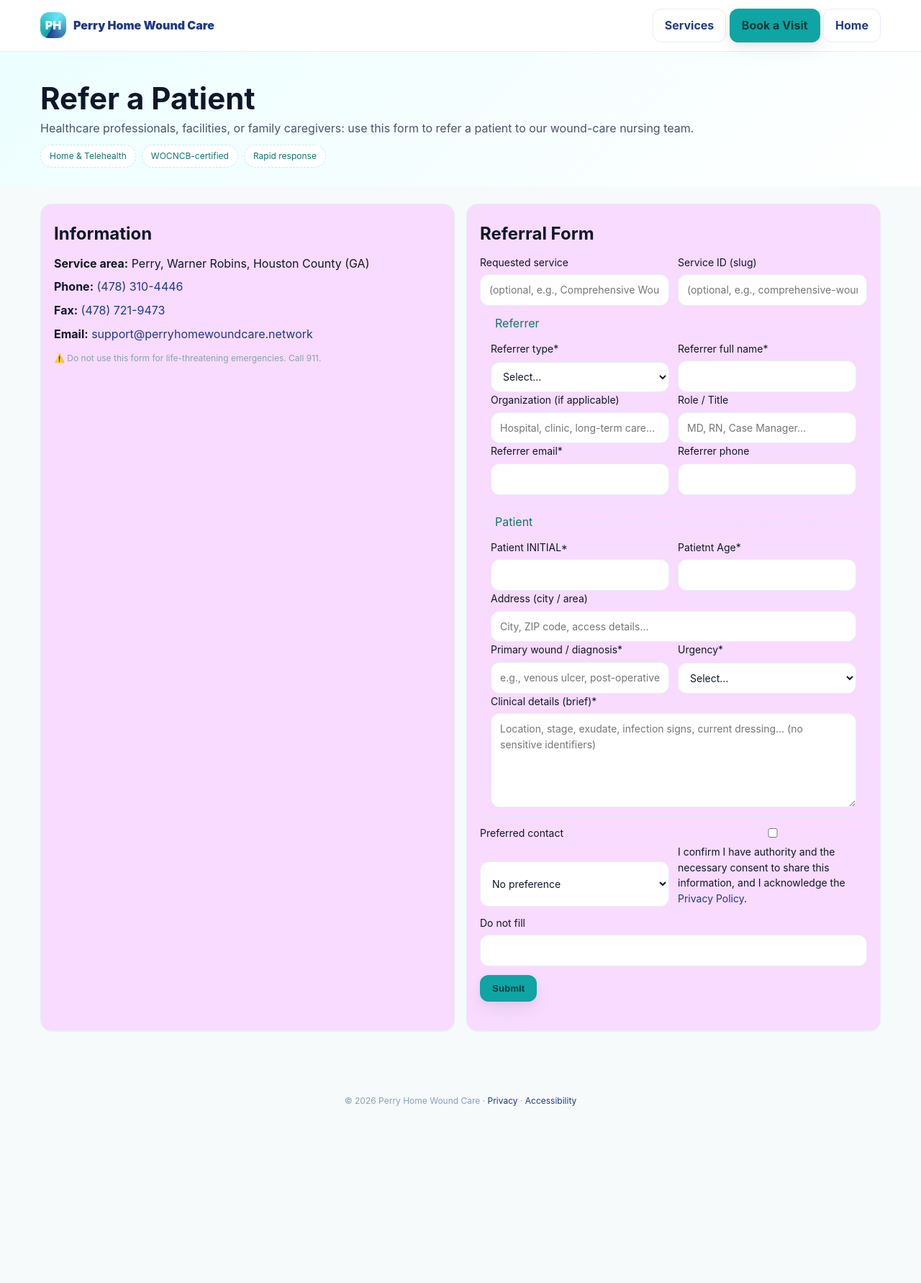
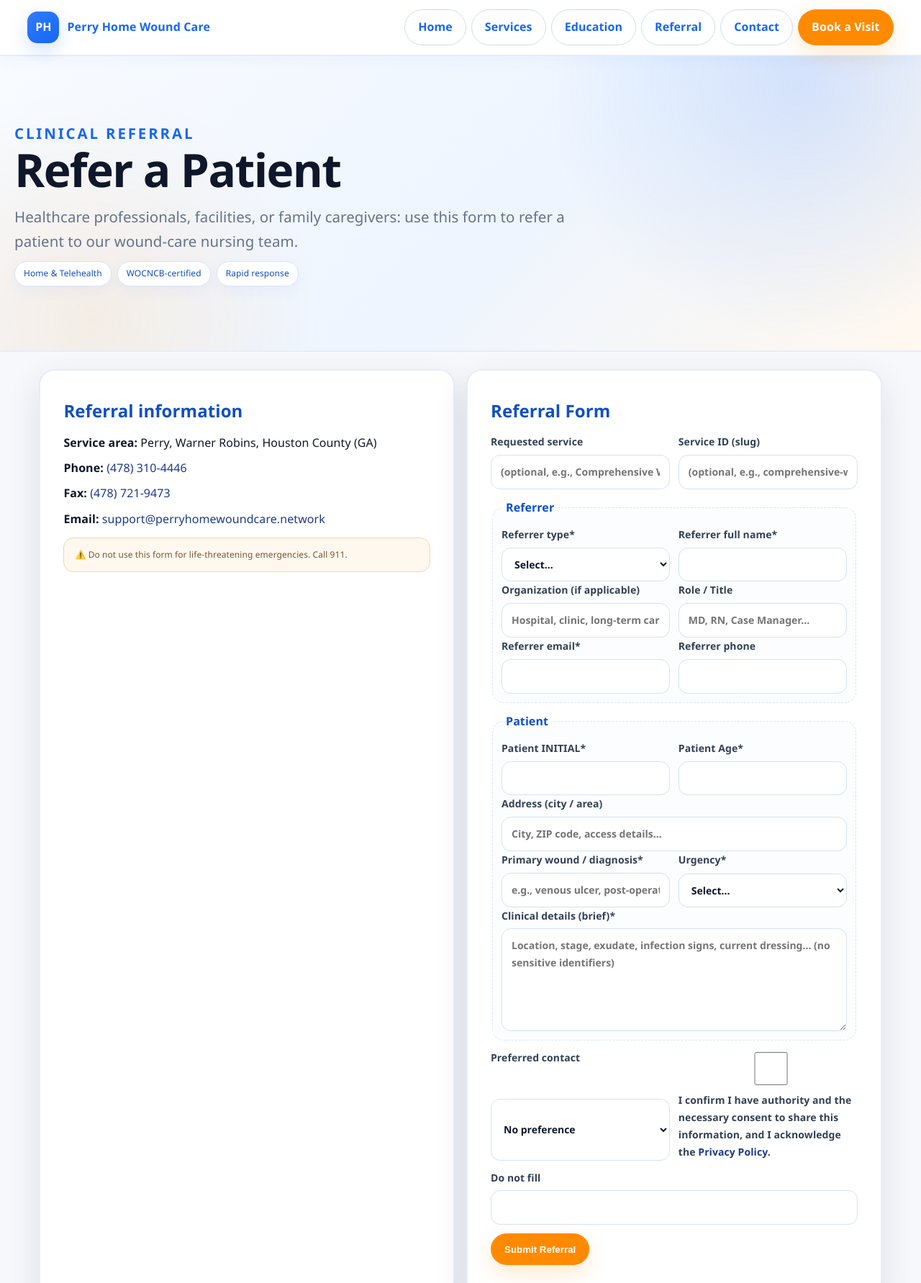
Before and after one commit to nosby2007/perryhomewound-care, a plain HTML site: page public/publics/referal/referal.html in a window 1280 px wide. Shown: the top 1783 px of the page at 72% size. Before the commit the page ends 1568 px from the top, so only its background shows below. Drawn offline with Linux system fonts and the light colour scheme.

Commit message:
Align referral page with PHWC home design

```diff
--- a/public/publics/referal/referal.html
+++ b/public/publics/referal/referal.html
@@ -6,183 +6,98 @@
   <title>Refer a Patient — Perry Home Wound Care</title>
   <meta name="description" content="Refer a patient for in-home or telehealth wound care."/>
   <link rel="stylesheet" href="referal.css"/>
+  <link rel="stylesheet" href="/phwc-public.css"/>
 </head>
-<body>
-  <!-- Simple Nav -->
+<body class="phwc-public">
   <header class="nav">
     <div class="navin">
-      <a class="brand" href="../../index.html">
-        <span class="logo">PH</span><span class="brandname">Perry Home Wound Care</span>
-      </a>
-      <nav class="navlinks">
+      <a class="brand" href="/"><span class="logo">PH</span><span class="brandname">Perry Home Wound Care</span></a>
+      <nav class="navlinks" aria-label="Main navigation">
+        <a class="btn ghost" href="/">Home</a>
         <a class="btn ghost" href="../services/Service.html">Services</a>
+        <a class="btn ghost" href="/blog">Education</a>
+        <a class="btn ghost" href="./referal.html">Referral</a>
+        <a class="btn ghost" href="../contact/contact.html">Contact</a>
         <a class="btn primary" href="../booking/bookings.html">Book a Visit</a>
-        <a class="btn ghost" href="../../index.html">Home</a>
       </nav>
     </div>
   </header>
 
-  <!-- Hero -->
   <section class="hero">
     <div class="hero-inner">
+      <p class="eyebrow">CLINICAL REFERRAL</p>
       <h1>Refer a Patient</h1>
       <p>Healthcare professionals, facilities, or family caregivers: use this form to refer a patient to our wound-care nursing team.</p>
-      <div class="chips">
-        <span class="chip">Home & Telehealth</span>
-        <span class="chip">WOCNCB-certified</span>
-        <span class="chip">Rapid response</span>
-      </div>
+      <div class="chips"><span class="chip">Home & Telehealth</span><span class="chip">WOCNCB-certified</span><span class="chip">Rapid response</span></div>
     </div>
   </section>
 
   <main class="wrap">
     <div class="grid">
-      <!-- Info -->
       <aside class="panel">
-        <h2>Information</h2>
+        <h2>Referral information</h2>
         <ul class="info">
           <li><strong>Service area:</strong> Perry, Warner Robins, Houston County (GA)</li>
           <li><strong>Phone:</strong> <a href="tel:+14783104446">(478) 310-4446</a></li>
           <li><strong>Fax:</strong> <a href="tel:+14787219473">(478) 721-9473</a></li>
           <li><strong>Email:</strong> <a href="mailto:support@perryhomewoundcare.network">support@perryhomewoundcare.network</a></li>
         </ul>
-        <div class="note small muted">
-          ⚠️ Do not use this form for life-threatening emergencies. Call 911.
-        </div>
+        <div class="note small muted">⚠️ Do not use this form for life-threatening emergencies. Call 911.</div>
       </aside>
 
-      <!-- Form -->
       <section class="panel">
         <h2>Referral Form</h2>
         <form id="refForm" class="form" novalidate>
-          <!-- Optional prefill for service -->
           <div class="row">
-            <label>Requested service
-              <input name="serviceTitle" id="serviceTitle" placeholder="(optional, e.g., Comprehensive Wound Management)"/>
-            </label>
-            <label>Service ID (slug)
-              <input name="serviceSlug" id="serviceSlug" placeholder="(optional, e.g., comprehensive-wound-management)"/>
-            </label>
+            <label>Requested service<input name="serviceTitle" id="serviceTitle" placeholder="(optional, e.g., Comprehensive Wound Management)"/></label>
+            <label>Service ID (slug)<input name="serviceSlug" id="serviceSlug" placeholder="(optional, e.g., comprehensive-wound-management)"/></label>
           </div>
 
-          <!-- Referrer -->
           <fieldset class="fieldset">
             <legend>Referrer</legend>
             <div class="row">
-              <label>Referrer type*
-                <select name="refType" required>
-                  <option value="">Select…</option>
-                  <option value="facility">Facility / Organization</option>
-                  <option value="professional">Healthcare professional</option>
-                  <option value="family">Family / Caregiver</option>
-                  <option value="self">Self-referral</option>
-                </select>
-              </label>
-              <label>Referrer full name*
-                <input name="refName" required/>
-              </label>
+              <label>Referrer type*<select name="refType" required><option value="">Select…</option><option value="facility">Facility / Organization</option><option value="professional">Healthcare professional</option><option value="family">Family / Caregiver</option><option value="self">Self-referral</option></select></label>
+              <label>Referrer full name*<input name="refName" required/></label>
             </div>
             <div class="row">
-              <label>Organization (if applicable)
-                <input name="refOrg" placeholder="Hospital, clinic, long-term care…"/>
-              </label>
-              <label>Role / Title
-                <input name="refRole" placeholder="MD, RN, Case Manager…"/>
-              </label>
+              <label>Organization (if applicable)<input name="refOrg" placeholder="Hospital, clinic, long-term care…"/></label>
+              <label>Role / Title<input name="refRole" placeholder="MD, RN, Case Manager…"/></label>
             </div>
             <div class="row">
-              <label>Referrer email*
-                <input type="email" name="refEmail" required/>
-              </label>
-              <label>Referrer phone
-                <input type="tel" name="refPhone"/>
-              </label>
+              <label>Referrer email*<input type="email" name="refEmail" required/></label>
+              <label>Referrer phone<input type="tel" name="refPhone"/></label>
             </div>
           </fieldset>
 
-          <!-- Patient -->
           <fieldset class="fieldset">
             <legend>Patient</legend>
             <div class="row">
-              <label>Patient INITIAL*
-                <input name="patientName" required/>
-              </label>
-              <label>Patietnt Age*
-                <input type="number" name="patientDob" required/>
-              </label>
+              <label>Patient INITIAL*<input name="patientName" required/></label>
+              <label>Patient Age*<input type="number" name="patientDob" required/></label>
             </div>
-            <label>Address (city / area)
-              <input name="patientArea" placeholder="City, ZIP code, access details…"/>
-            </label>
+            <label>Address (city / area)<input name="patientArea" placeholder="City, ZIP code, access details…"/></label>
             <div class="row">
-              <label>Primary wound / diagnosis*
-                <input name="diagnosis" required placeholder="e.g., venous ulcer, post-operative wound…"/>
-              </label>
-              <label>Urgency*
-                <select name="urgency" required>
-                  <option value="">Select…</option>
-                  <option value="routine">Routine (≤ 7 days)</option>
-                  <option value="priority">Priority (48–72h)</option>
-                  <option value="urgent">Urgent (24–48h)</option>
-                </select>
-              </label>
+              <label>Primary wound / diagnosis*<input name="diagnosis" required placeholder="e.g., venous ulcer, post-operative wound…"/></label>
+              <label>Urgency*<select name="urgency" required><option value="">Select…</option><option value="routine">Routine (≤ 7 days)</option><option value="priority">Priority (48–72h)</option><option value="urgent">Urgent (24–48h)</option></select></label>
             </div>
-            <label>Clinical details (brief)*
-              <textarea name="notes" rows="5" required placeholder="Location, stage, exudate, infection signs, current dressing… (no sensitive identifiers)"></textarea>
-            </label>
+            <label>Clinical details (brief)*<textarea name="notes" rows="5" required placeholder="Location, stage, exudate, infection signs, current dressing… (no sensitive identifiers)"></textarea></label>
           </fieldset>
 
-          <!-- Preferences / consent -->
           <div class="row">
-            <label>Preferred contact
-              <select name="contactPref">
-                <option value="">No preference</option>
-                <option value="phone">Phone</option>
-                <option value="email">Email</option>
-              </select>
-            </label>
-            <label class="check">
-              <input type="checkbox" name="consent" required>
-              <span>I confirm I have authority and the necessary consent to share this information, and I acknowledge the <a href="../../privacy.html" target="_blank">Privacy Policy</a>.</span>
-            </label>
+            <label>Preferred contact<select name="contactPref"><option value="">No preference</option><option value="phone">Phone</option><option value="email">Email</option></select></label>
+            <label class="check"><input type="checkbox" name="consent" required><span>I confirm I have authority and the necessary consent to share this information, and I acknowledge the <a href="../../privacy.html" target="_blank">Privacy Policy</a>.</span></label>
           </div>
 
-
-          <!-- Anti-spam honeypot -->
-          <div class="hp" aria-hidden="true">
-            <label>Do not fill
-              <input name="website" tabindex="-1" autocomplete="off"/>
-            </label>
-          </div>
-
-          <div class="actions">
-            <button id="sendBtn" class="btn primary" type="submit">Submit</button>
-            <div id="formStatus" class="status" role="status" aria-live="polite"></div>
-          </div>
+          <div class="hp" aria-hidden="true"><label>Do not fill<input name="website" tabindex="-1" autocomplete="off"/></label></div>
+          <div class="actions"><button id="sendBtn" class="btn primary" type="submit">Submit Referral</button><div id="formStatus" class="status" role="status" aria-live="polite"></div></div>
         </form>
       </section>
     </div>
 
-    <!-- Success toast -->
-    <div id="toast" class="toast" role="status" aria-live="polite" hidden>
-      <div class="toast-inner">
-        <div class="tick" aria-hidden="true">✓</div>
-        <div>
-          <strong>Referral sent</strong>
-          <div class="small muted">We’ll contact you shortly.</div>
-        </div>
-      </div>
-    </div>
+    <div id="toast" class="toast" role="status" aria-live="polite" hidden><div class="toast-inner"><div class="tick" aria-hidden="true">✓</div><div><strong>Referral sent</strong><div class="small muted">We’ll contact you shortly.</div></div></div></div>
   </main>
 
-  <footer class="footer">
-    <div class="muted small">
-      &copy; <span id="yr"></span> Perry Home Wound Care ·
-      <a href="../../privacy.html">Privacy</a> ·
-      <a href="../../accessibility.html">Accessibility</a>
-    </div>
-  </footer>
-
+  <footer class="footer"><div class="small">&copy; <span id="yr"></span> Perry Home Wound Care · <a href="../../privacy.html">Privacy</a> · <a href="../../accessibility.html">Accessibility</a></div></footer>
   <script type="module" src="./referal.js"></script>
 </body>
 </html>
```
